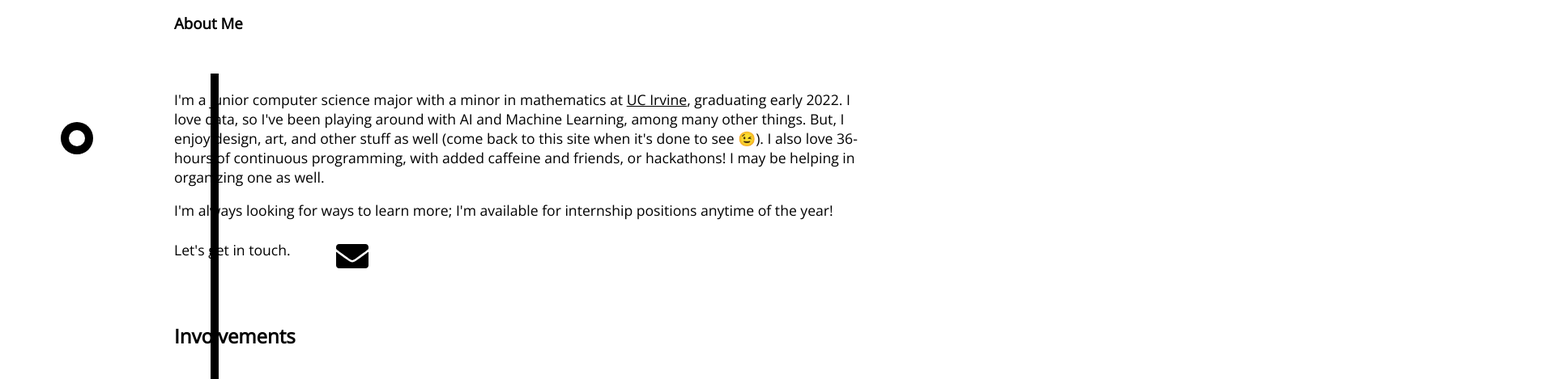
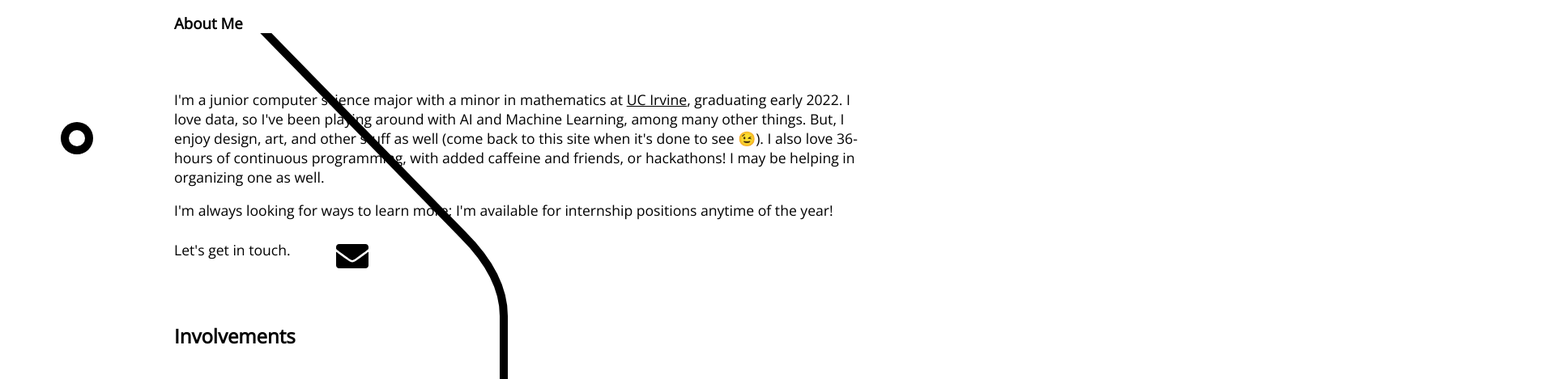
Before and after one commit to kingszeto/kingsleyszeto.me, a website: page index.html in a window 1280 px wide. Shown: the part 244-713 px from the top of the page at 81% size, 1920 px wide, since content can reach past the window. Drawn offline with nearby package versions, Linux system fonts and the light colour scheme.

Commit message:
better train line

```diff
--- a/index.html
+++ b/index.html
@@ -15,8 +15,6 @@
 
 <body>
     <!-- nothing here for now  -->
-    <div id="navbar"></div>
-
     <div id="content">
         <div id="intro">
             <div id=content-bio>
@@ -29,13 +27,10 @@
             <div id="aboutme">
                 <h3>About Me</h3>
                 <div class="anim-wrapper">
-                    <svg class="route" width="2000" height="1000">
-                        <path stroke="black" fill="none" d="M 50 50 Q 50 200 50 565 "></path>
+                    <svg class="route" width="500px" height="1000px">
+                        <path stroke="black" fill="none" d="M -33 -150 L 357 250 Q 407 300 407 350 L 407 925"></path>
                     </svg>
                     <div class="train"></div>
-                </div>
-                <div class="station" id = "s1">
-                    <div class = "inner-stat"></div>
                 </div>
                 <script src="node_modules/animejs/lib/anime.min.js"></script>
                 <script>
@@ -54,7 +49,7 @@
                         loop: true,
                         update: function(anim) {
                             var currProgress = Math.round(anim.progress);
-                            if(currProgress == 0 && !isPaused) {
+                            if(currProgress == 59 && !isPaused) {
                                 motionPath.pause();
                                 setTimeout( function() {
                                     isPaused = true;
@@ -62,10 +57,10 @@
                                 },
                                 delayTimer)
                             }
-                            if(currProgress == 1) {
+                            if(currProgress == 60 || currProgress == 58) {
                                 isPaused = false;
                             }
-                            if(currProgress == 71 && !isPaused) {
+                            if(currProgress == 88 && !isPaused) {
                                 motionPath.pause();
                                 setTimeout( function() {
                                     isPaused = true;
@@ -73,7 +68,7 @@
                                 },
                                 delayTimer)
                             }
-                            if(currProgress == 72) {
+                            if(currProgress == 89 || currProgress == 87) {
                                 isPaused = false;
                             }
                             if(currProgress == 100 && !isPaused) {
@@ -90,7 +85,9 @@
                         }
                     });
                 </script>
-
+                <div class="station" id = "s1">
+                    <div class = "inner-stat"></div>
+                </div>
                 <p>I'm a junior computer science major with a minor in mathematics at <a href=https://www.ics.uci.edu>UC
                         Irvine</a>, graduating early 2022. I love data, so I've been playing around with AI and Machine
                         Learning, among many other things. But, I enjoy design, art, and other stuff as well (come back
```
